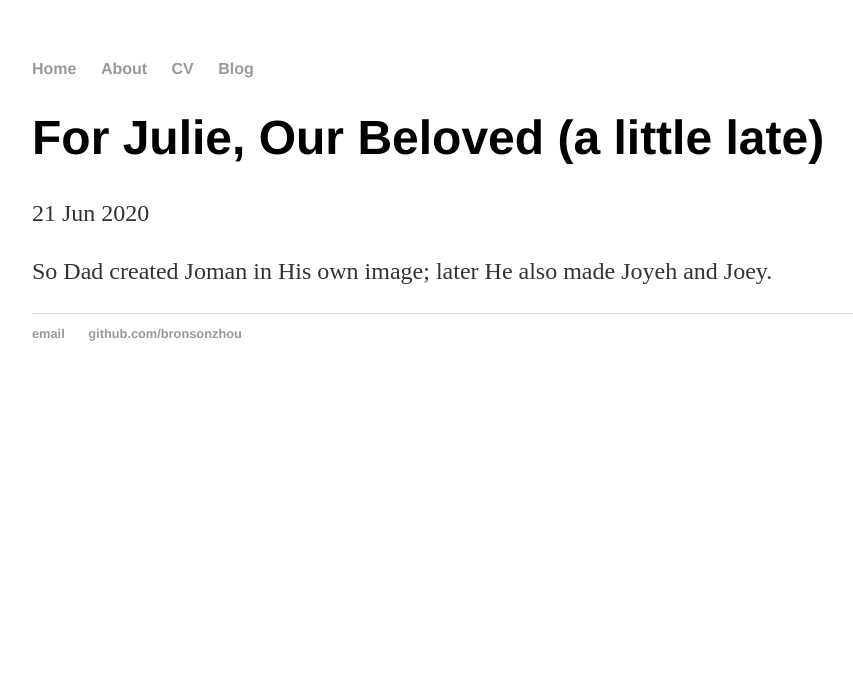
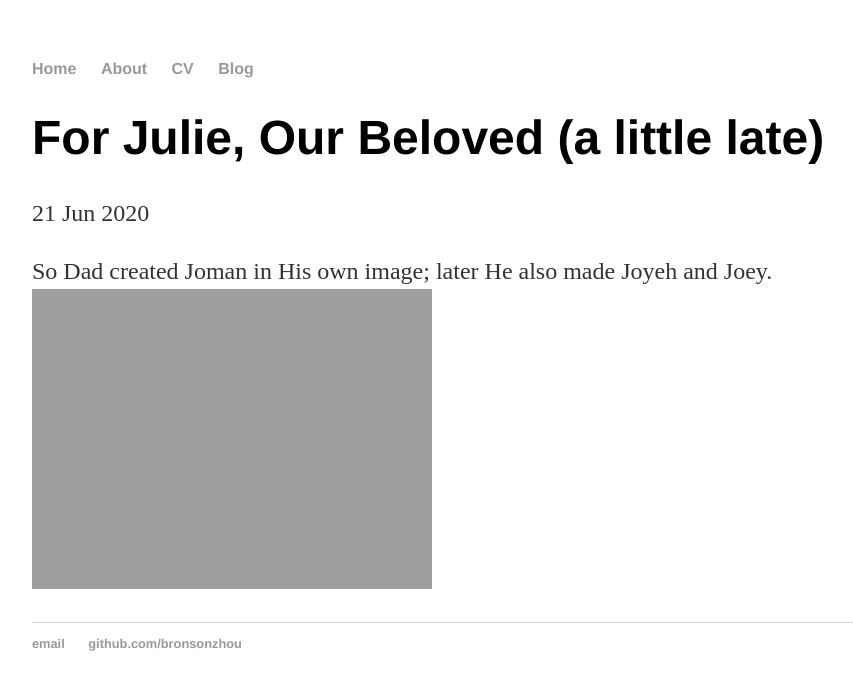
Before and after one commit to bronsonzhou/bronsonzhou.github.io, a Jekyll site: the page built from _posts/2020-06-21-for-julie.md, in a window 1280 px wide. Shown: the top 690 px of the page, without its empty margins (160-1013 px from the left). Built offline with Jekyll 4.4.1, drawn with Linux system fonts in a browser that asks for light colours.

Commit message:
Update 2020-06-21-for-julie.md
Started writing code for adding an image

```diff
--- a/_posts/2020-06-21-for-julie.md
+++ b/_posts/2020-06-21-for-julie.md
@@ -5,3 +5,4 @@ date: 2020-06-21
 ---
 
 So Dad created Joman in His own image; later He also made Joyeh and Joey.
+![Creation of Adam with a slight modification]({{ site.url }}/assets/image.png "Hey Michelangelo")
```
